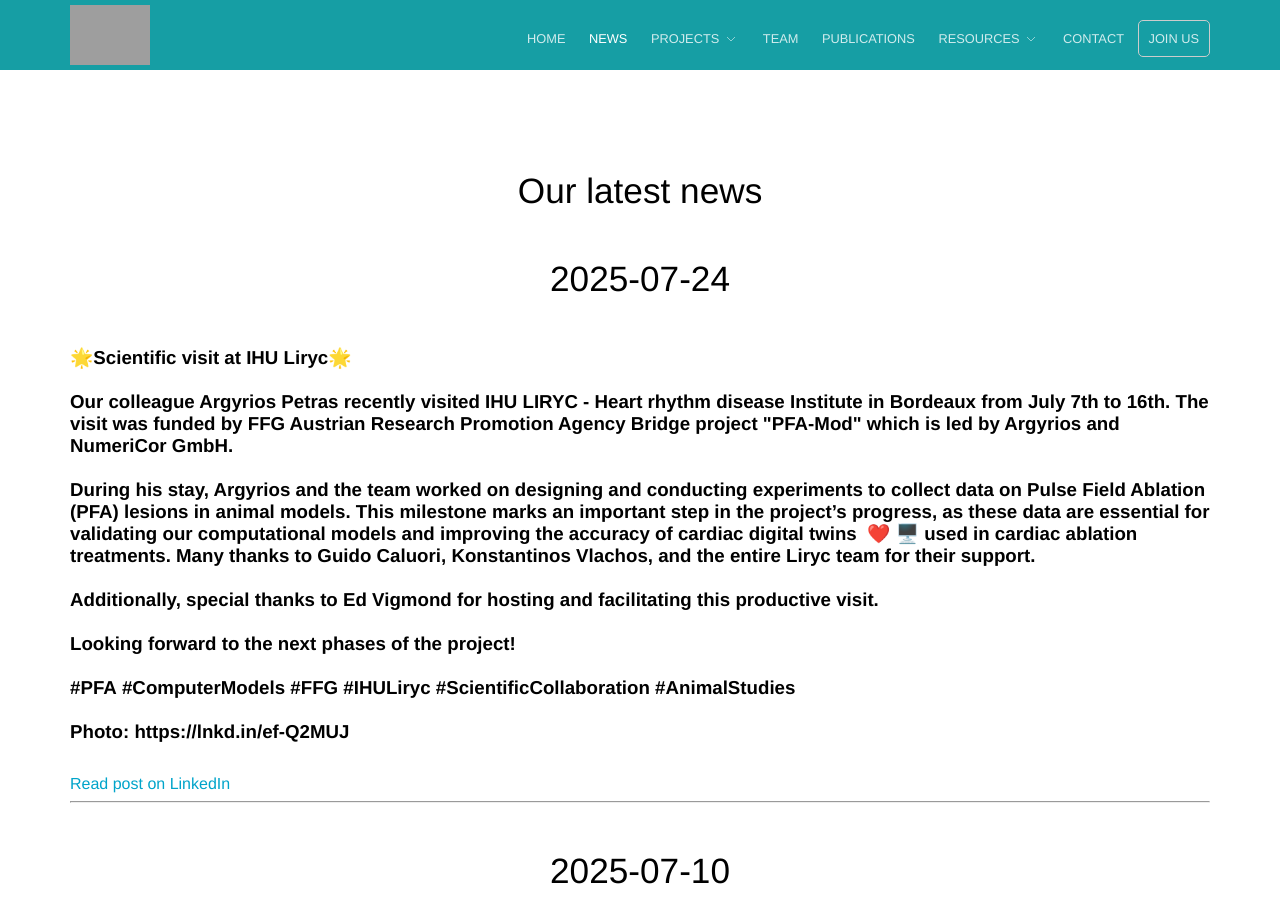
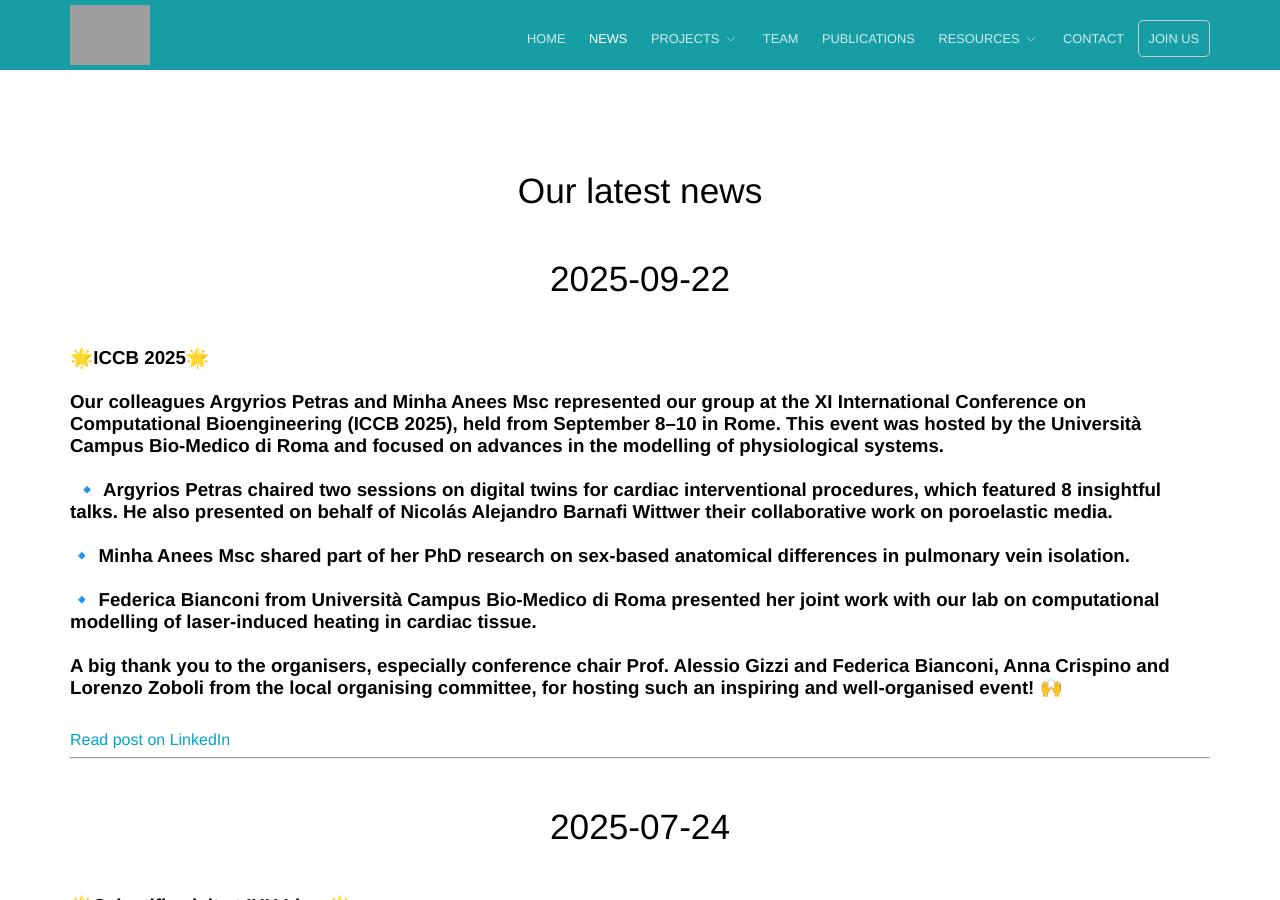
Before and after one commit to linzlabinsilmed/linzlabinsilmed.github.io, a Jekyll site: the page built from news.html, in a window 1280 px wide and 900 px high. Built offline with Jekyll 4.4.1, drawn with Linux system fonts in a browser that asks for light colours; some of the changed text lies outside the part shown; grey boxes are pictures that could not be loaded.

Commit message:
Update LinkedIn feed [auto]

```diff
--- a/_data/linkedin_feed.yml
+++ b/_data/linkedin_feed.yml
@@ -1,3 +1,35 @@
+- title: >-
+    🌟ICCB 2025🌟
+
+
+    Our colleagues Argyrios Petras and Minha Anees Msc represented our group at
+    the XI International Conference on Computational Bioengineering (ICCB 2025),
+    held from September 8–10 in Rome. This event was hosted by the Università
+    Campus Bio-Medico di Roma and focused on advances in the modelling of
+    physiological systems.
+
+
+     🔹 Argyrios Petras chaired two sessions on digital twins for cardiac
+    interventional procedures, which featured 8 insightful talks. He also
+    presented on behalf of Nicolás Alejandro Barnafi Wittwer their collaborative
+    work on poroelastic media.
+
+
+    🔹 Minha Anees Msc shared part of her PhD research on sex-based anatomical
+    differences in pulmonary vein isolation.
+
+
+    🔹  Federica Bianconi from Università Campus Bio-Medico di Roma presented
+    her joint work with our lab on computational modelling of laser-induced
+    heating in cardiac tissue.
+
+
+    A big thank you to the organisers, especially conference chair Prof. Alessio
+    Gizzi and Federica Bianconi, Anna Crispino and Lorenzo Zoboli from the local
+    organising committee, for hosting such an inspiring and well-organised
+    event! 🙌
+  url: https://www.linkedin.com/posts/linz-lab-for-in-silico-medical-interventions_iccb-2025-our-colleagues-argyrios-petras-activity-7375840035905957888-mRXb
+  published: 2025-09-22
 - title: >-
     🌟Scientific visit at IHU Liryc🌟
 
@@ -328,17 +360,3 @@
     #CFC2025 #VVECMO #PatientspecificCFD #BiomedicalEngineering #Research  #ConferenceHighlights
   url: https://www.linkedin.com/posts/linz-lab-for-in-silico-medical-interventions_cfc2025-vvecmo-patientspecificcfd-activity-7315372893813563394--Xhe
   published: 2025-04-08
-- title: >-
-    Our group leader, Luca Gerardo-Giorda, had the opportunity to chair session
-    A in the first edition of PFA 101 in Vienna! The event provided a great
-    platform for practical discussions and knowledge sharing about this
-    state-of-the-art technology.
-
-
-    A big thank you to everyone involved in organizing this event, and we look
-    forward to future editions that will continue to explore the value of PFA!
-    👏
-
-     #PFA101 #PFA #EHRA2025 #MedTech
-  url: https://www.linkedin.com/posts/linz-lab-for-in-silico-medical-interventions_pfa101-pfa-ehra2025-activity-7313116387713929217-kNDj
-  published: 2025-04-02
```
